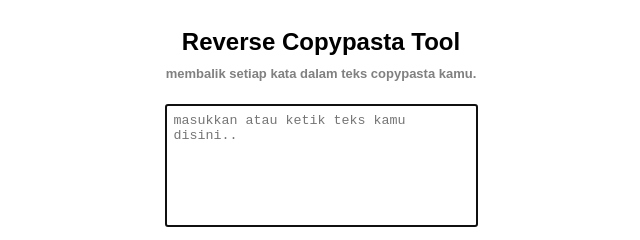
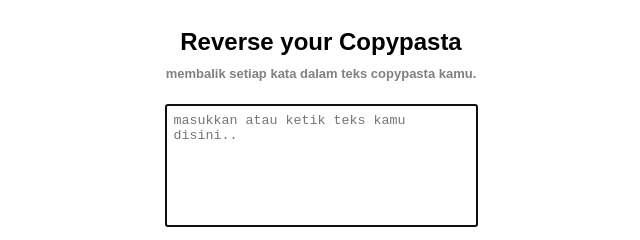
Before and after one commit to Danes222/h, a plain HTML site: page index.html in a window 1280 px wide. Shown: the top 240 px of the page, 327-967 px from the left. Drawn offline with Linux system fonts and the light colour scheme.

Commit message:
ganti judul sj

```diff
--- a/index.html
+++ b/index.html
@@ -54,7 +54,7 @@
 <body onclick="cetak()">
 
 	<div class="container">
-		<h2>Reverse Copypasta Tool
+		<h2>Reverse your Copypasta
 			<br>
 			<small>membalik setiap kata dalam teks copypasta kamu.</small>
 			<br>
```
